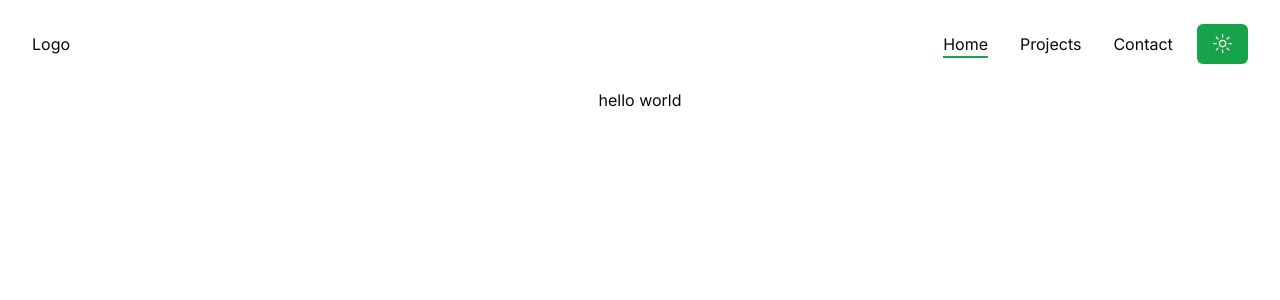
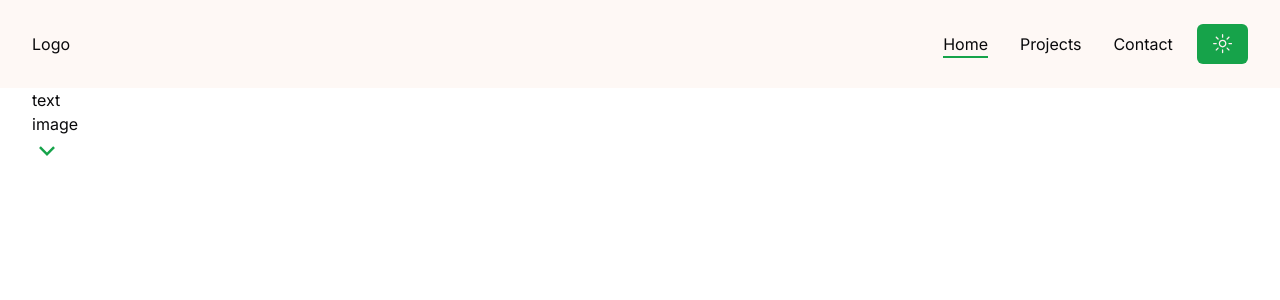
Before and after one commit to dlaucodes/devlau, a Next.js app: page / in a window 1280 px wide. Shown: the top 300 px of the page. Built offline with nearby package versions, Linux system fonts and the light colour scheme.

Commit message:
add Hero

```diff
--- a/app/page.jsx
+++ b/app/page.jsx
@@ -1,12 +1,10 @@
 import Image from "next/image";
+import Hero from '/components/Hero'
 
 export default function Home() {
   return (
     <main >
-      <div className="flex w-full justify-center items-center">
-       hello world
-
-      </div>
+      <Hero />
     </main>
   );
 }
--- /dev/null
+++ b/components/Badge.tsx
@@ -0,0 +1,9 @@
+import React from 'react'
+
+const Badge = () => {
+  return (
+    <div>Badge</div>
+  )
+}
+
+export default Badge
--- /dev/null
+++ b/components/DevImg.tsx
@@ -0,0 +1,9 @@
+import React from 'react'
+
+const DevImg = () => {
+  return (
+    <div>DevImg</div>
+  )
+}
+
+export default DevImg
--- a/components/Header.tsx
+++ b/components/Header.tsx
@@ -22,7 +22,7 @@ const Header = () => {
         header
           ? "py-4 bg-white shadow-lg dark:bg-accent"
           : "py-6 dark:bg-transparent"
-      } sticky top-0 z-30 transition-all`}
+      } sticky top-0 z-30 transition-all ${pathname === '/' && 'bg-[#fef8f5]'}`}
     >
       <div className="container mx-auto">
         <div className="flex justify-between items-center">
--- /dev/null
+++ b/components/Hero.tsx
@@ -0,0 +1,32 @@
+import Link from 'next/link';
+import {Button} from './ui/button';
+import {Download, Send} from 'lucide-react'
+import { RiBriefcase4Fill, RiTeamFill, RiTodoFill, RiArrowDownSLine} from 'react-icons/ri';
+import DevImg from './DevImg';
+import Badge from './Badge';
+import Social from './Social';
+
+
+
+const Hero = () => {
+  return (
+    <section>
+        <div className="container mx-auto">
+            <div>
+                <div>
+                    text
+                </div>
+                <div>
+                    image
+                </div>
+            </div>
+            <div className='hidden md:flex'>
+                <RiArrowDownSLine className="text-3xl text-primary" />
+            </div>
+
+        </div>
+    </section>
+  )
+}
+
+export default Hero
--- /dev/null
+++ b/components/Social.tsx
@@ -0,0 +1,9 @@
+import React from 'react'
+
+const Social = () => {
+  return (
+    <div>Social</div>
+  )
+}
+
+export default Social
```
